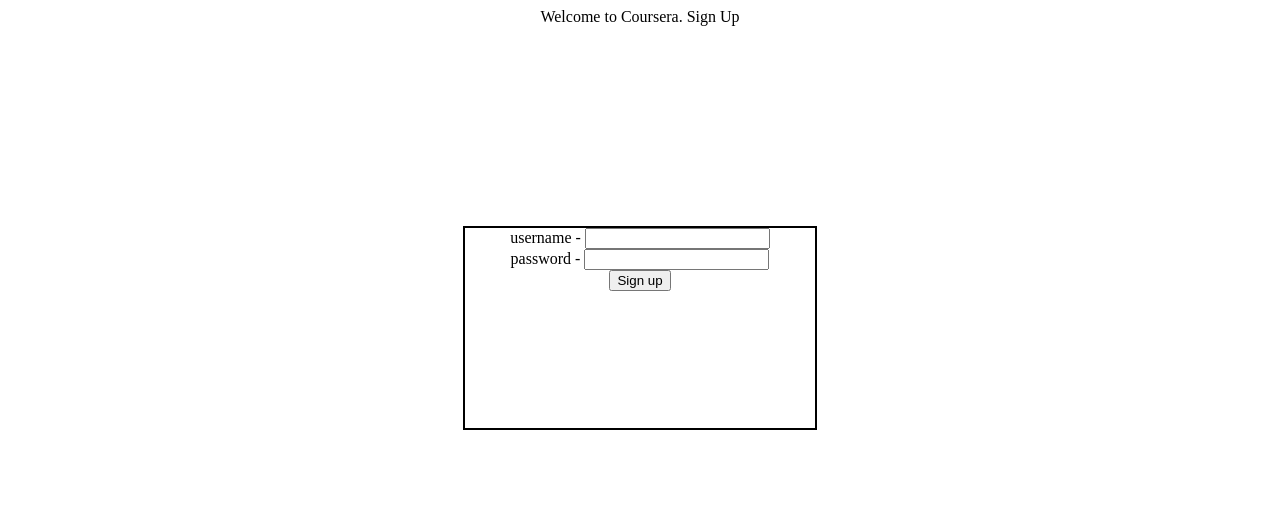
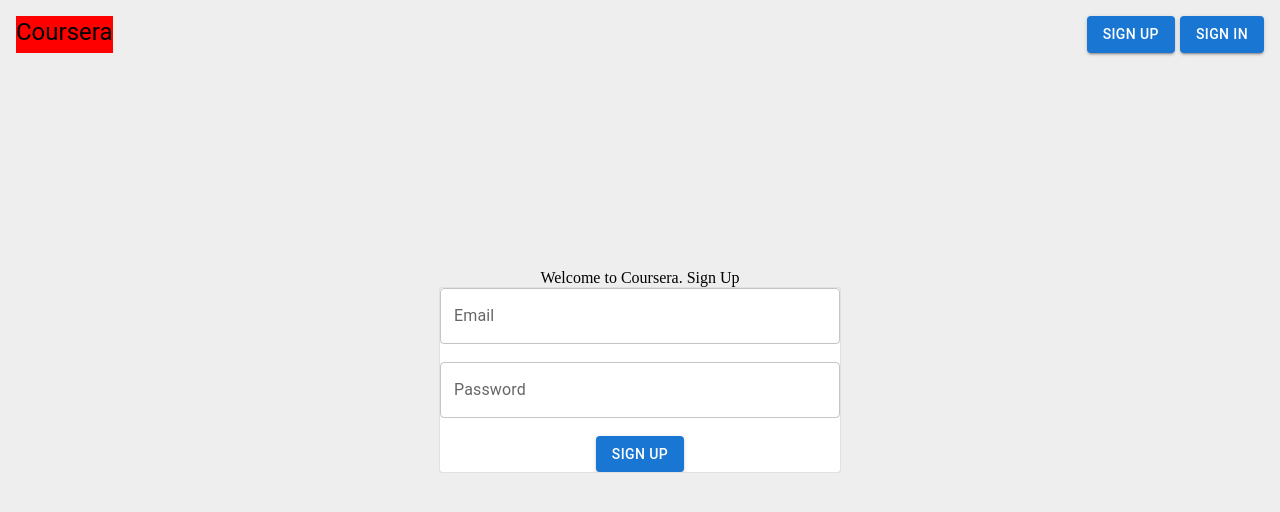
Before and after one commit to error-4u/flix-, a React (Vite) app: page / in a window 1280 px wide. Shown: the top 512 px of the page. Built offline with nearby package versions, Linux system fonts and the light colour scheme.

Commit message:
app bar compponent

```diff
--- a/src/App.jsx
+++ b/src/App.jsx
@@ -1,16 +1,18 @@
 /* eslint-disable no-unused-vars */
 import { useState } from 'react'
 import Signup from './components/Signup'
+import Appbar from "./components/Appbar"
 
 
 function App() {
 
 
   return (
-    <>
-
+    <div style={{height:"100vh", width: "100vw",
+    backgroundColor: "#eeeeee"}}>
+    <Appbar></Appbar>
     <Signup></Signup>
-    </>
+    </div>
   )
 }
 
--- /dev/null
+++ b/src/components/Appbar.jsx
@@ -0,0 +1,22 @@
+import { Typography } from "@mui/material";
+import { Button } from "@mui/material";
+
+
+function Appbar(){
+
+return <div style={{display: "flex",
+justifyContent: "space-between", padding: "1rem"}}>
+
+<div style={{backgroundColor: "red"}}>
+<Typography variant="h5">Coursera</Typography>
+</div>
+<div>
+<Button variant="contained" style={{marginRight: 5}}>Sign up</Button>
+<Button variant="contained">Sign in</Button>
+</div>
+</div>
+
+
+}
+
+export default Appbar
--- a/src/components/Signup.jsx
+++ b/src/components/Signup.jsx
@@ -1,25 +1,25 @@
+/* eslint-disable react/jsx-no-undef */
+/* eslint-disable no-unused-vars */
+import Button from '@mui/material/Button';
+import { TextField } from '@mui/material';
+import Card from '@mui/material/Card';
 function Signup(){
 
 
-    return <div>
+return <div style={{marginTop: 200}}>
         <center>
-            <div>Welcome to Coursera. Sign Up</div>
-    <div style={{
-        border: "2px solid black",
-        width: 350,
-        marginTop: 200,
-        height: 200,
-
-
-
-
-    }}>
-     username - <input type = {"text"}></input>
-     <br />
-     password - <input type = "text"></input>
-     <br />
-     <button>Sign up</button>
-     </div>
+        <div>Welcome to Coursera. Sign Up</div>
+      <Card variant = {"outlined"} style = {{width : 400 }}>
+     <TextField
+     fullWidth ={true}
+     id="outlined-basic" label="Email" variant="outlined" />
+     <br /> <br />
+     <TextField
+     fullWidth = {true}
+     id="outlined-basic" label="Password" variant="outlined" />
+     <br /> <br />
+     <Button variant="contained">Sign up</Button>
+     </Card>
      </center>
 
     </div>
--- a/src/index.css
+++ b/src/index.css
@@ -0,0 +1,5 @@
+body{
+    margin: 0;
+    padding: 0;
+    box-sizing: border-box;
+}
```
